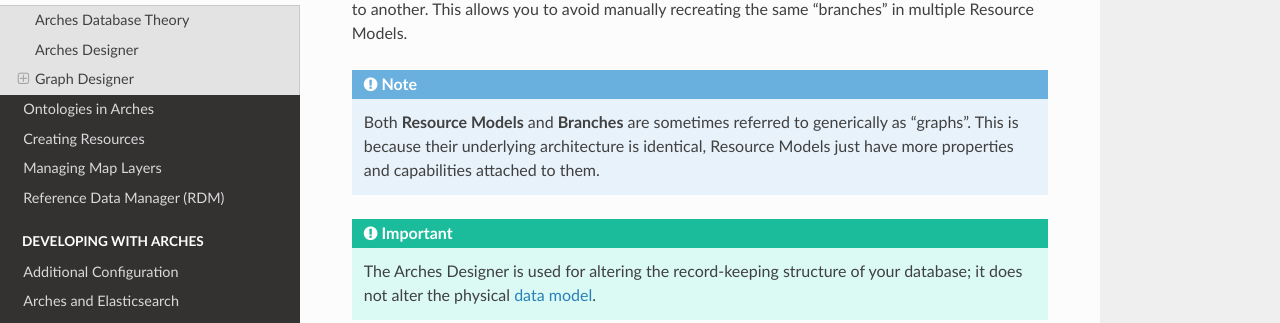
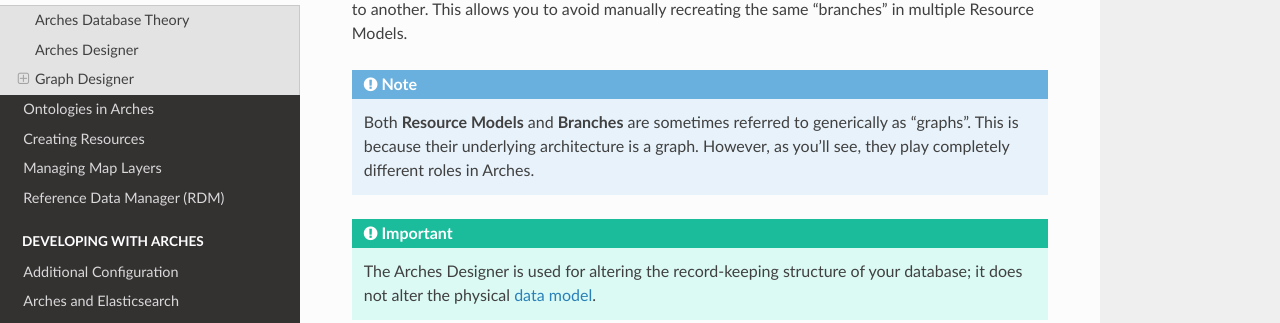
Before and after one commit to archesproject/arches-docs, a Sphinx documentation site: the page built from docs/designing-the-database.txt, in a window 1280 px wide and 900 px high, scrolled down 361 px. Shown: the part 145-468 px from the top of the window. Built offline with Sphinx 7.4.7 and the Read the Docs theme 2.0.0, drawn with Linux system fonts in a browser that asks for light colours.

Commit message:
improve note about calling resource models and branches graphs

```diff
--- a/docs/designing-the-database.txt
+++ b/docs/designing-the-database.txt
@@ -13,7 +13,7 @@
 
 **Branches** - Branches are tools for transport of complex node structures from one Resource Model to another. This allows you to avoid manually recreating the same "branches" in multiple Resource Models.
 
-.. note:: Both **Resource Models** and **Branches** are sometimes referred to generically as "graphs". This is because their underlying architecture is identical, Resource Models just have more properties and capabilities attached to them.
+.. note:: Both **Resource Models** and **Branches** are sometimes referred to generically as "graphs". This is because their underlying architecture is a graph. However, as you'll see, they play completely different roles in Arches.
 
 .. important:: The Arches Designer is used for altering the record-keeping structure of your database; it does not alter the physical `data model <data-model.html>`_.
 
```
